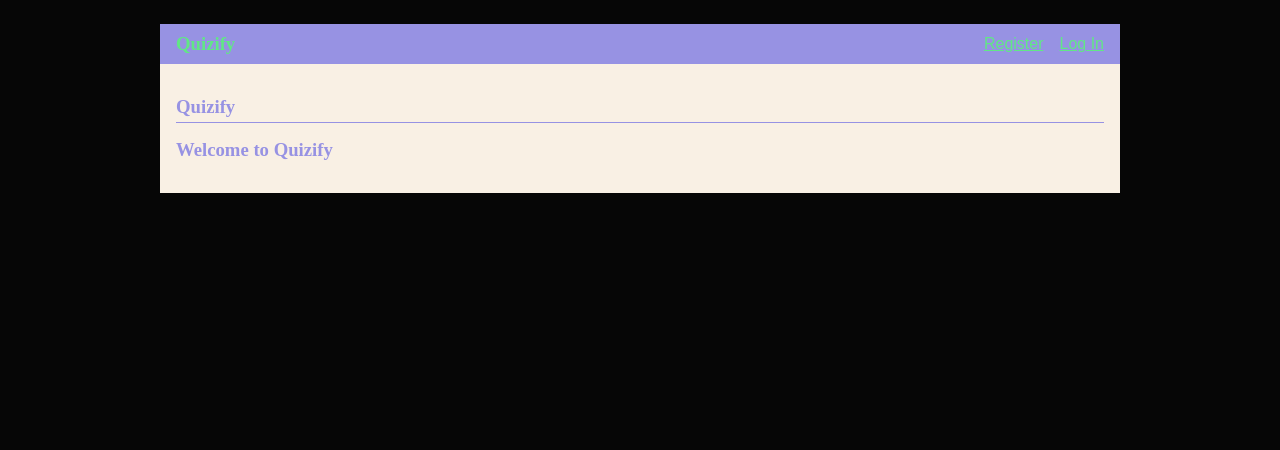
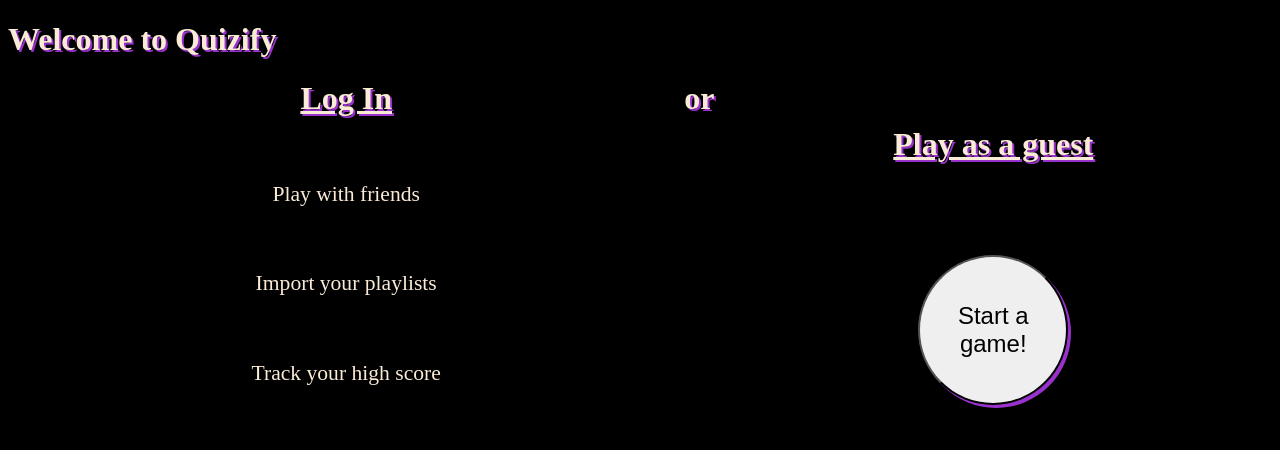
Before and after one commit to TheAiden02/Quizify, a Flask app: page / in a window 1280 px wide. Shown: the top 450 px of the page. Run offline with Flask 3, Linux system fonts and the light colour scheme.

Commit message:
landing page styling basics

```diff
--- /dev/null
+++ b/my_code/static/landing.css
@@ -0,0 +1,75 @@
+body{
+    background-color: black;
+    color:antiquewhite;
+}
+
+
+.left_pane > ul{
+    list-style: none;
+    padding: 0;
+    font-size:large;
+    /* border:3px solid purple; */
+}
+li{
+    /* border:3px solid palevioletred; */
+    margin:3em 3em;
+    font-size: larger;
+}
+h1{
+    margin-bottom: 0;
+    text-shadow: 2px 2px darkorchid;
+}
+
+a{
+    color:antiquewhite !important;
+
+}
+
+a:hover{
+    color:mediumspringgreen !important;
+    font-size: larger;
+}
+
+
+.right_pane > button{
+    border-radius: 100%;
+    /* background-color: mediumspringgreen; */
+    color:black;
+    font-size: 1.5em;
+    max-height:300px;
+    max-width:300px;
+    height:150px;
+    width:150px;
+    box-shadow: 3px 3px darkorchid;
+}
+
+.right_pane >button:hover{
+    height:200px;
+    width:200px;
+    font-size: 2em;
+}
+
+.landing{
+    display: flex;
+    /* border:5px solid hotpink; */
+
+
+}
+.right_pane{
+    /* border:3px solid goldenrod; */
+    display: flex;
+    flex-direction: column;
+    justify-content: space-around;
+    align-items:center;
+    flex-grow: 0.5;
+}
+
+.left_pane{
+    /* border:3px solid mediumseagreen; */
+    flex-grow: 0.5;
+    text-align: center;
+}
+
+#middle{
+    justify-self: center;
+}
--- a/my_code/templates/landing_menu.html
+++ b/my_code/templates/landing_menu.html
@@ -1,10 +1,38 @@
-{% extends 'base.html' %}
+<!doctype html>
+<html lang="en">
+<head>
+  <title>{% block title %}{% endblock %} - Quizify</title>
+  <!-- <link rel="stylesheet" href="{{ url_for('static', filename='main.css') }}"> -->
+  <link rel="stylesheet" href="{{ url_for('static', filename='landing.css') }}">
 
+</head>
+<body>
 {% block header %}
-<h1>{% block title %}Quizify {% endblock %}</h1>{% endblock %}
-
-{% block content %}
     {% block main_title %}
         <h1>Welcome to Quizify</h1>
     {% endblock %}
 {% endblock %}
+<div class="landing">
+    <div class="left_pane">
+        {% block left_pane %}
+        <h1><a href="{{ url_for('auth.login') }}" class="homeLink">Log In</a></h1>
+        <ul>
+            <li>Play with friends</li>
+            <li>Import your playlists</li>
+            <li>Track your high score</li>
+        </ul>
+        </div>
+    {% endblock %}
+    <h1 id="middle">or</h1>
+    <div class = "right_pane">
+        {% block right_pane %}
+        <h1><a href="{{ url_for('game_setup') }}" class="homeLink">Play as a guest</a></h1>
+        <button id="randomGame">Start a game!</button>
+
+        {% endblock %}
+    </div>
+</div>
+
+
+</body>
+</html>
```
